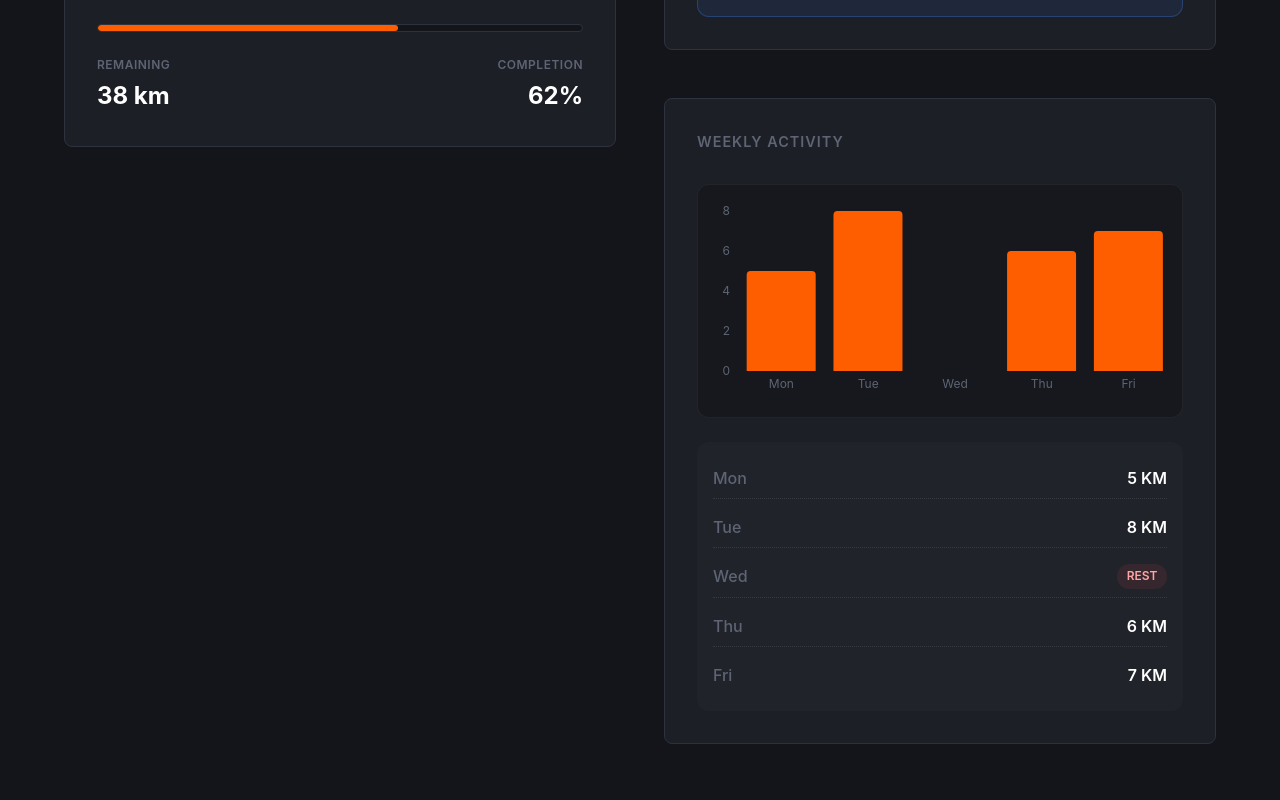
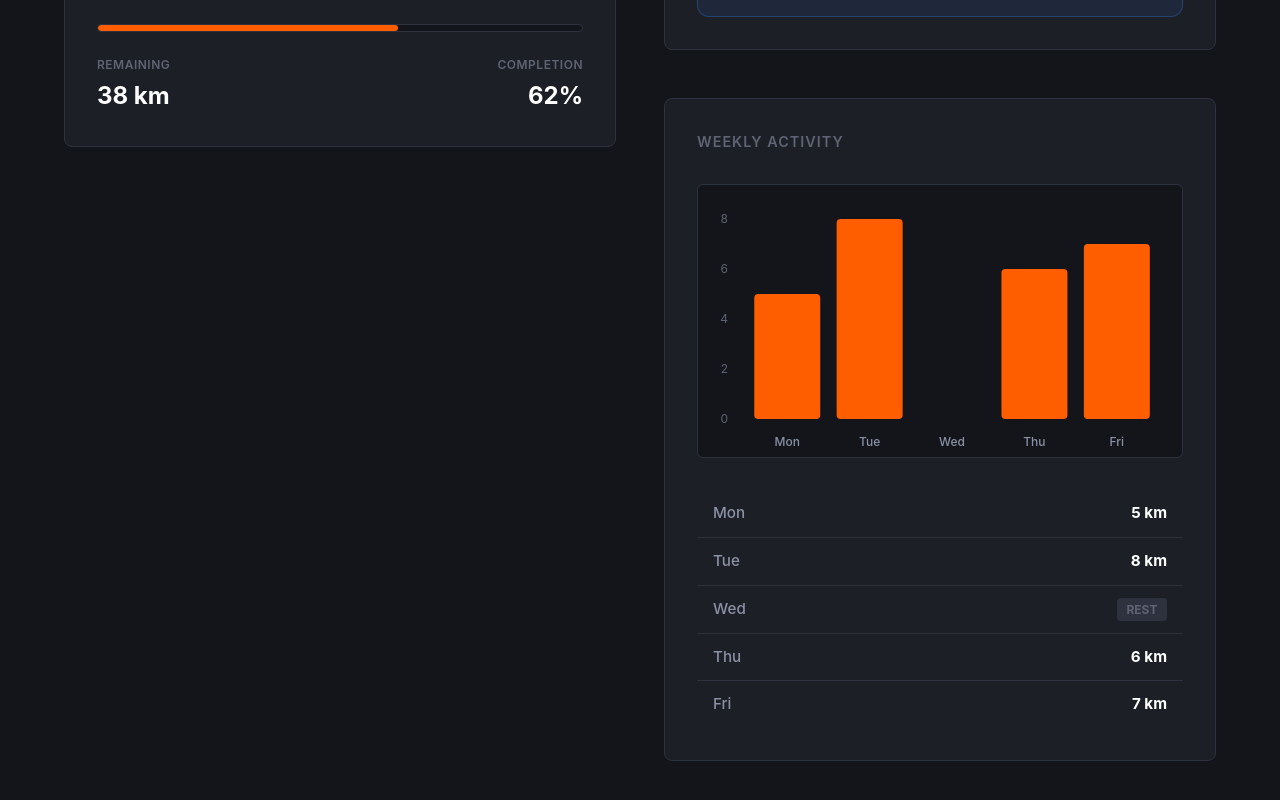
Before and after one commit to CodyBrat/runner, a React (Vite) app: page / in a window 1280 px wide. Shown: the part 636-1436 px from the top of the page. Built offline with nearby package versions, Linux system fonts and the light colour scheme.

Commit message:
refactor(WeeklyActivity): redesign charts to classic flat styling without gradients

```diff
--- a/src/components/WeeklyActivity.css
+++ b/src/components/WeeklyActivity.css
@@ -1,50 +1,61 @@
-.chart-container {
-  background: rgba(0, 0, 0, 0.2);
-  padding: 1rem 0 1rem 0;
-  border-radius: 12px;
-  margin-bottom: 1.5rem;
-  border: 1px solid rgba(255, 255, 255, 0.05);
+.weekly-activity {
+  background-color: var(--bg-card);
+  padding: 2rem;
+  border-radius: 8px;
+  border: 1px solid var(--border-subtle);
 }
 
-.activity-summary {
+.section-title {
+  font-size: 0.9rem;
+  text-transform: uppercase;
+  letter-spacing: 1px;
+  color: var(--text-muted);
+  margin-bottom: 2rem;
+  font-weight: 600;
+}
+
+.chart-wrapper {
+  margin-bottom: 2rem;
+  background-color: var(--bg-main);
+  padding: 1.5rem 1.5rem 0.5rem 0.5rem;
+  border-radius: 6px;
+  border: 1px solid var(--border-subtle);
+}
+
+.activity-list {
   display: flex;
   flex-direction: column;
-  gap: 0.5rem;
-  background: rgba(255, 255, 255, 0.02);
-  padding: 1rem;
-  border-radius: 12px;
 }
 
-.activity-row {
+.activity-item {
   display: flex;
   justify-content: space-between;
   align-items: center;
-  padding: 0.5rem 0;
-  border-bottom: 1px dotted rgba(255, 255, 255, 0.1);
+  padding: 0.75rem 1rem;
+  border-bottom: 1px solid var(--border-subtle);
 }
 
-.activity-row:last-child {
+.activity-item:last-child {
   border-bottom: none;
 }
 
-.activity-day {
-  color: var(--text-muted);
+.day-name {
+  color: var(--text-secondary);
+  font-size: 0.95rem;
   font-weight: 500;
 }
 
-.activity-dist {
-  font-weight: 600;
+.day-val {
+  font-weight: 700;
+  font-size: 0.95rem;
+  color: var(--text-primary);
 }
 
-.activity-dist.rest {
-  color: #fca5a5;
-  background: rgba(239, 68, 68, 0.1);
-  padding: 0.2rem 0.6rem;
-  border-radius: 12px;
+.rest-tag {
+  background-color: var(--border-subtle);
+  color: var(--text-muted);
+  padding: 0.25rem 0.6rem;
+  border-radius: 4px;
   font-size: 0.75rem;
   text-transform: uppercase;
 }
-
-.activity-dist.active {
-  color: var(--text-main);
-}
--- a/src/components/WeeklyActivity.jsx
+++ b/src/components/WeeklyActivity.jsx
@@ -10,39 +10,46 @@ const WeeklyActivity = ({ runs }) => {
         distance: distance,
     }));
 
+    const customTooltipStyle = {
+        backgroundColor: 'var(--bg-main)',
+        border: '1px solid var(--border-subtle)',
+        borderRadius: '4px',
+        color: 'var(--text-primary)',
+        padding: '8px 12px',
+        fontSize: '0.85rem'
+    };
+
     return (
         <div className="card weekly-activity">
             <h3 className="section-title">Weekly Activity</h3>
 
-            <div className="chart-container">
-                <ResponsiveContainer width="100%" height={200}>
-                    <BarChart data={data} margin={{ top: 10, right: 10, left: -20, bottom: 0 }}>
+            <div className="chart-wrapper">
+                <ResponsiveContainer width="100%" height={240}>
+                    <BarChart data={data} margin={{ top: 10, right: 0, left: -20, bottom: 0 }}>
                         <XAxis
                             dataKey="name"
-                            tick={{ fill: 'var(--text-muted)', fontSize: 12 }}
+                            tick={{ fill: 'var(--text-secondary)', fontSize: 12, fontWeight: 500 }}
                             axisLine={false}
                             tickLine={false}
+                            dy={10}
                         />
                         <YAxis
                             tick={{ fill: 'var(--text-muted)', fontSize: 12 }}
                             axisLine={false}
                             tickLine={false}
+                            dx={-10}
                         />
                         <Tooltip
-                            cursor={{ fill: 'rgba(255,255,255,0.05)' }}
-                            contentStyle={{
-                                backgroundColor: 'rgba(15, 23, 42, 0.9)',
-                                border: '1px solid rgba(255,255,255,0.1)',
-                                borderRadius: '8px',
-                                color: 'var(--text-main)'
-                            }}
-                            formatter={(value) => [`${value} KM`, 'Distance']}
+                            cursor={{ fill: 'var(--bg-main)' }}
+                            contentStyle={customTooltipStyle}
+                            formatter={(value) => [`${value} km`, 'Distance']}
+                            itemStyle={{ color: 'var(--accent-primary)', fontWeight: 600 }}
                         />
-                        <Bar dataKey="distance" radius={[4, 4, 0, 0]}>
+                        <Bar dataKey="distance" radius={4}>
                             {data.map((entry, index) => (
                                 <Cell
                                     key={`cell-${index}`}
-                                    fill={entry.distance === 0 ? 'rgba(255,255,255,0.1)' : 'var(--accent-primary)'}
+                                    fill={entry.distance === 0 ? 'var(--border-subtle)' : 'var(--accent-primary)'}
                                 />
                             ))}
                         </Bar>
@@ -50,13 +57,13 @@ const WeeklyActivity = ({ runs }) => {
                 </ResponsiveContainer>
             </div>
 
-            <div className="activity-summary">
+            <div className="activity-list">
                 {runs.map((distance, idx) => (
-                    <div key={idx} className="activity-row">
-                        <span className="activity-day">{days[idx]}</span>
-                        <span className={`activity-dist ${distance === 0 ? 'rest' : 'active'}`}>
-                            {distance === 0 ? 'Rest' : `${distance} KM`}
-                        </span>
+                    <div key={idx} className="activity-item">
+                        <div className="day-name">{days[idx]}</div>
+                        <div className="day-val">
+                            {distance === 0 ? <span className="rest-tag">Rest</span> : `${distance} km`}
+                        </div>
                     </div>
                 ))}
             </div>
```
